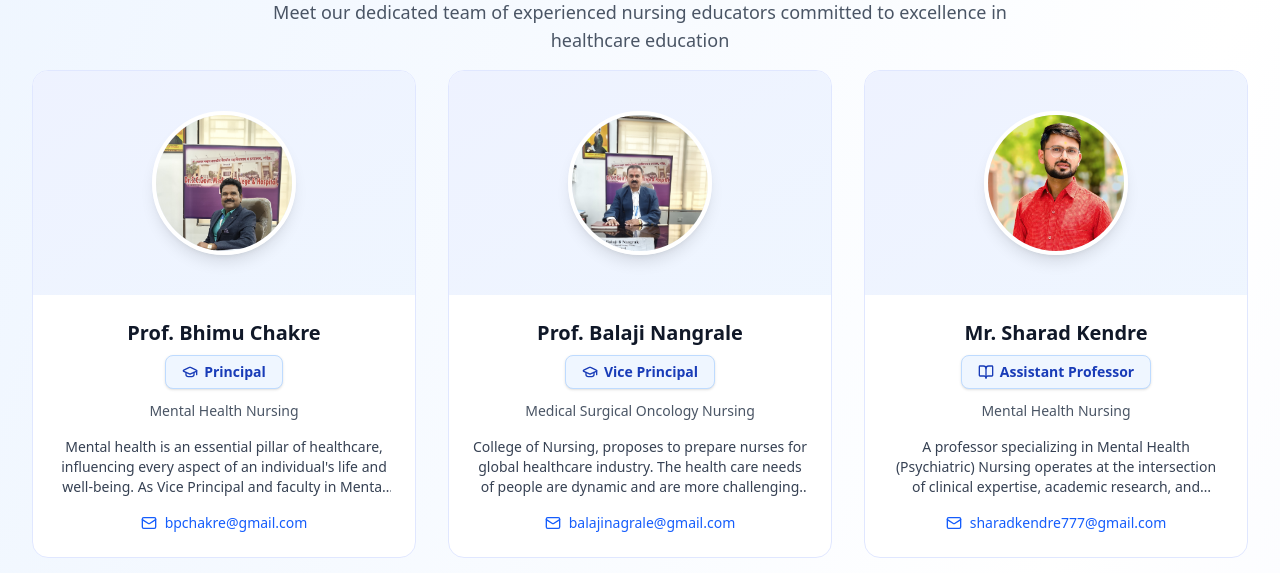
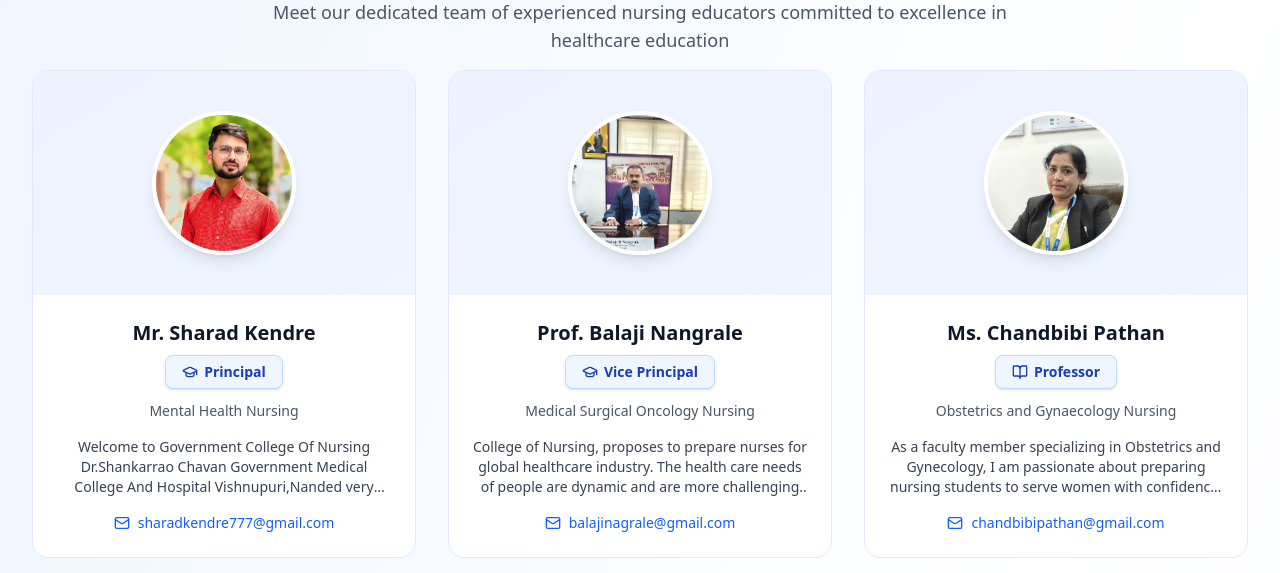
Before and after one commit to MRGokulB/Gconn_frontend, a React (Vite) app: page /faculty in a window 1280 px wide. Shown: the part 227-800 px from the top of the page. Built offline with nearby package versions, Linux system fonts and the light colour scheme; no server answers.

Commit message:
Check for Principal

```diff
--- a/src/Data/universityData.js
+++ b/src/Data/universityData.js
@@ -102,13 +102,11 @@ const universityData = {
 
   facultyMembers: [
     {
-      name: 'Prof. Bhimu Chakre',
-      image: "/assets/images/Faculty/ChakreBP.jpg",
+      name: 'Mr. Sharad Kendre',
+      image: "/assets/images/Faculty/Kendre Sharad.jpeg",
       title: 'Principal • Mental Health Nursing',
-      email: 'bpchakre@gmail.com',
-      bio: `Mental health is an essential pillar of healthcare, influencing every aspect of an individual's life and well-being. As Vice Principal and faculty in Mental Health Nursing, I am dedicated to shaping nurses who can deliver holistic, empathetic, and evidence-based care. My goal is to foster a deeper understanding of the human mind and its connection to overall health, preparing students to respond compassionately and competently to mental health challenges.
-        At our institution, we provide an environment that prioritizes emotional intelligence, patient-centered care, and interdisciplinary collaboration. I guide students to develop strong clinical judgment while nurturing empathy and communication — two core values of mental health nursing. We encourage active learning through case studies, role-play, and reflective discussions, ensuring that students become confident and sensitive caregivers.
-        I believe that nursing education is not just about clinical training but about nurturing humanity within healthcare. Together, we aim to create professionals who advocate for mental health awareness, break societal stigmas, and contribute to a world that values emotional well-being as much as physical health.`
+      email: 'sharadkendre777@gmail.com',
+      bio: `Welcome to Government  College Of Nursing Dr.Shankarrao Chavan Government Medical College And Hospital Vishnupuri,Nanded very prestigious College of Nursing, an institution dedicated to cultivating compassionate, competent, and highly skilled healthcare professionals through the pursuit of academic rigor and clinical excellence. As the administrative and academic head, it is my distinct privilege to lead an esteemed faculty and staff committed to nurturing the next generation of nursing leaders by providing value-based education, state-of-the-art laboratory training, and extensive clinical exposure. We firmly believe that education extends far beyond textbooks; it is a transformative journey that refines the mind, character, and spirit, enabling our students to serve humanity selflessly across diverse cultural and medical settings. In an era where the global healthcare industry is rapidly evolving, we strive to equip our future nurses with critical thinking, ethical integrity, and a never-give-up attitude, ensuring they transition into innovative care providers and trailblazers in medicine. We deeply appreciate the trust that parents place in us and warmly welcome all aspiring students to join us in this meaningful academic journey toward professional mastery and holistic personal growth`
     },
     {
       name: 'Prof. Balaji Nangrale',
@@ -118,16 +116,6 @@ const universityData = {
       bio: `College of Nursing, proposes to prepare nurses for global healthcare industry. The health care needs of people are dynamic and are more challenging with emerging new diseases and increasing load of non-communicable diseases. The nurses today have their roles expanded from traditional care giving to their contributions in preventive and promotive aspects of health. Our college with its state of the art facilities shall be one of the best college of nursing in the Nanded district and Marathawada region of Maharashtra.
         Today, alternative and complementary modalities of treatment is accessible and affordable to people of all classes. Nurses need to be trained in caring for clients choosing from these diverse treatment modalities. The books of nursing demand inclusions of extensive literature related to caring the patients opting such modalities. This college is committed to fulfil these demands of the present client. As head of the College of Nursing, I feel privileged to be part of a visionary group committed to social cause and quality health professional's education.
         The pass outs can work as Registered nurse in Government/ private Hospitals, medical institutes, colleges, etc. The candidates have great demand in national as well as international health care sectors. Also they can pursue higher education in M.Sc nursing which enables them to seek teaching profession in Nursing.`
-    },
-    {
-      name: 'Mr. Sharad Kendre',
-      image: "/assets/images/Faculty/Kendre Sharad.jpeg",
-      title: 'Assistant Professor • Mental Health Nursing',
-      email: 'sharadkendre777@gmail.com',
-      bio: `A professor specializing in Mental Health (Psychiatric) Nursing operates at the intersection of clinical expertise, academic research, and advocacy. Their focus is not just on treating illness, but on the holistic "recovery model" and the psychological well-being of both patients and the student nurses they mentor.
-        Psychiatric nursing education plays a vital role in preparing nursing students to meet the growing mental health needs of individuals and communities. As a Mental health professional and Assistant Professor in an Institute of Nursing, my responsibilities are guiding, teaching, and mentoring students to become competent and compassionate mental health professionals.
-        My focus goes far beyond just delivering lectures. It centers on shaping competent, empathetic, and mentally aware nurses who can handle real-life psychological and emotional challenges in patients.
-        My role in an Institute of Nursing is crucial in shaping the future workforce of mental health services. Through effective teaching, clinical supervision, and mentorship, the educator ensures the development of skilled, ethical, and compassionate nurses capable of providing holistic mental health care in both hospital and community settings.`
     },
     {
       name: 'Ms. Chandbibi Pathan',
--- a/src/components/TopFaculties.jsx
+++ b/src/components/TopFaculties.jsx
@@ -2,26 +2,26 @@ import React from "react";
 import { GraduationCap, Heart } from "lucide-react";
 
 const NangraleImg = "/assets/images/Faculty/Nangrale B B.jpg";
-const ChakreImg = "/assets/images/Faculty/ChakreBP.jpg";
 const ChandbibiImg = "/assets/images/Faculty/Pathan C H.jpg";
 const ShaikhImg = "/assets/images/Faculty/Shaikh.jpg";
 const DeshmaneImg = "/assets/images/Faculty/Deshmane U B.jpg";
 const MadleImg = "/assets/images/Faculty/Madle P A.jpg";
+const KendreImg = "/assets/images/Faculty/Kendre Sharad.jpeg";
 
 const officers = [
   {
+    name: "Prof. Sharad Kendre",
+    title: "Principal",
+    specialty: "Mental Health Nursing",
+    img: KendreImg,
+    isPrincipal: true,
+  },
+  {
     name: "Prof. Balaji Nangrale",
-    title: "Principal",
+    title: "Vice Principal",
     specialty: "Medical Surgical Oncology Nursing",
     img: NangraleImg,
     isPrincipal: true,
-  },
-  {
-    name: "Prof. Bhimu Chakre",
-    title: "Vice Principal",
-    specialty: "Mental Health Nursing",
-    img: ChakreImg,
-    isVicePrincipal: true,
   },
   {
     name: "Ms. Chandbibi Pathan",
```
